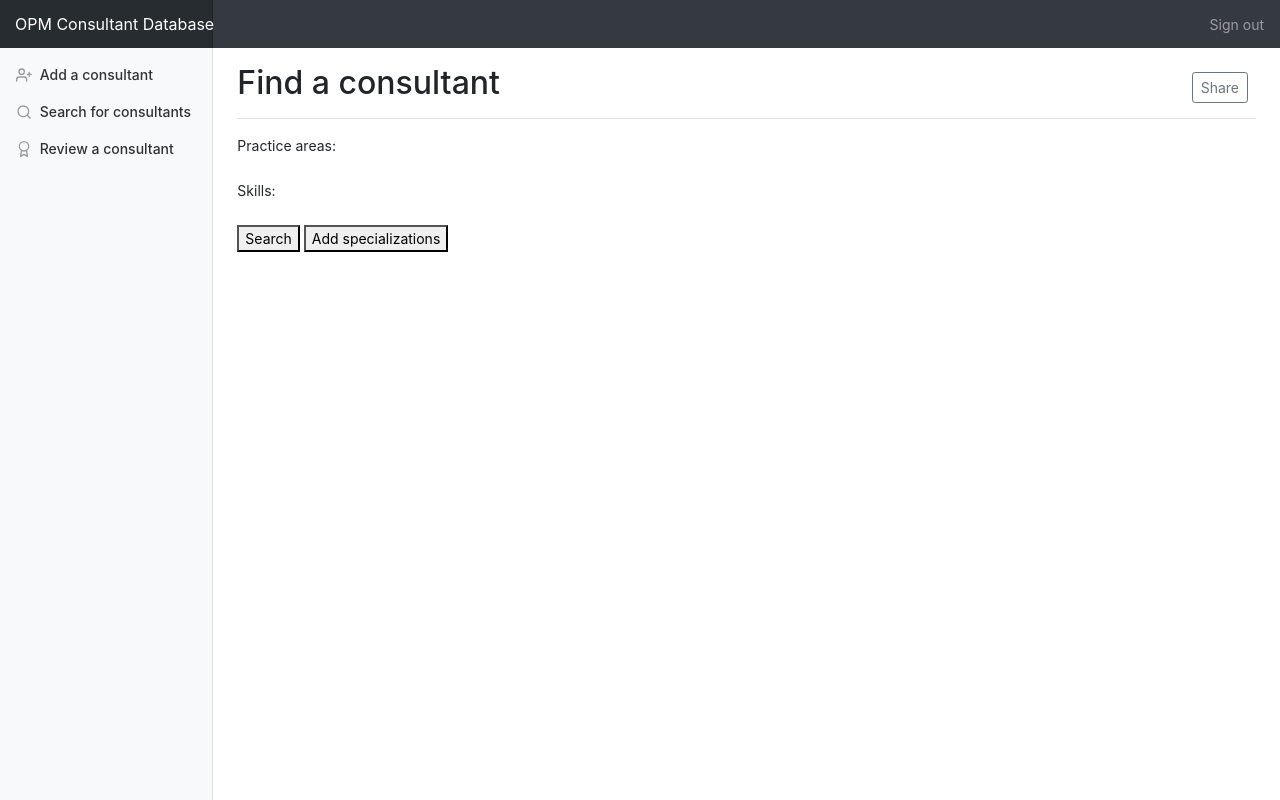
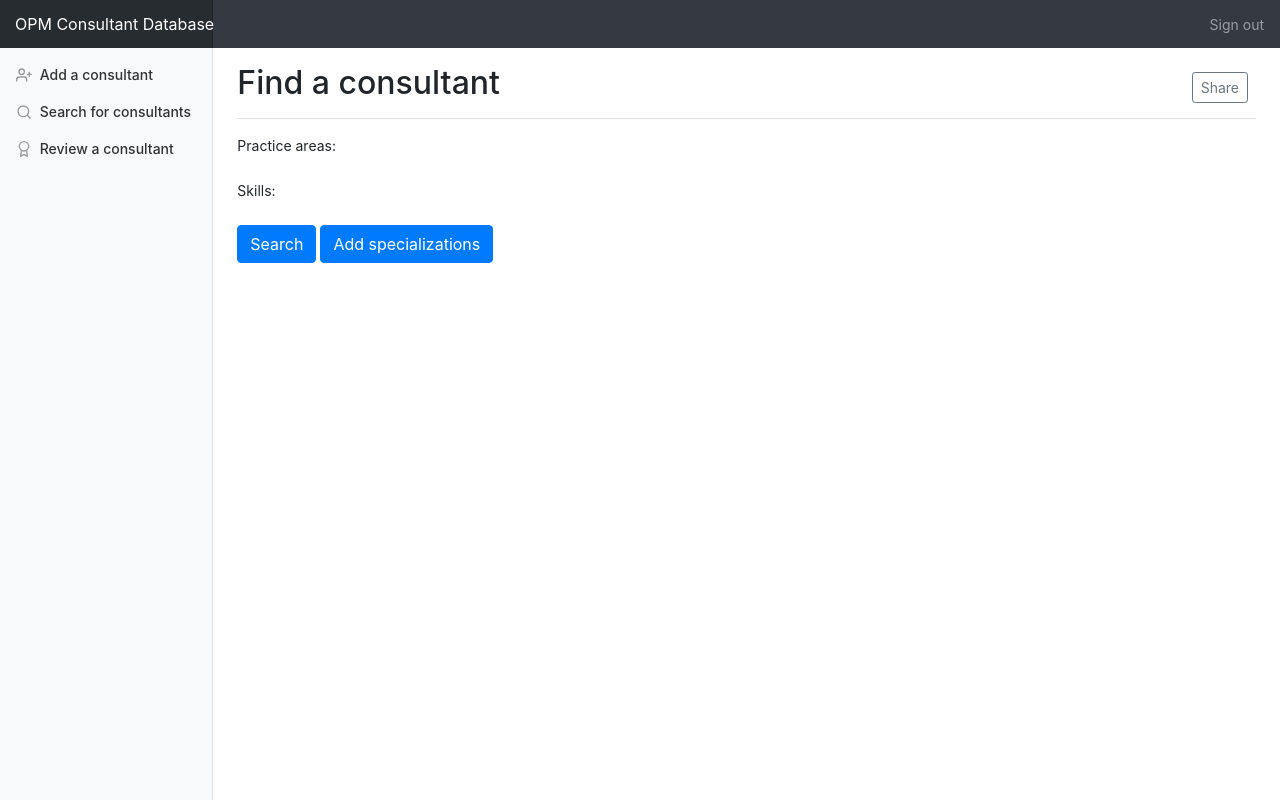
Before and after one commit to faaizajaz/consultDB, a Django app: page / in a window 1280 px wide. Run offline with Django 3.2, Linux system fonts and the light colour scheme; data that the repository does not hold is empty; some libraries are stand-ins or nearby versions.

Commit message:
Bootstrapified buttons

```diff
--- a/consultant/templates/consultant/add-consultant-cv.html
+++ b/consultant/templates/consultant/add-consultant-cv.html
@@ -10,7 +10,7 @@
 		{% csrf_token %}
 		{{ form|crispy }}
 		<div>
-			<button type="Submit">
+			<button class="btn btn-primary" type="Submit">
 				Next
 			</button>
 		</div>
--- a/consultant/templates/consultant/add-consultant-practice-area.html
+++ b/consultant/templates/consultant/add-consultant-practice-area.html
@@ -10,7 +10,7 @@
 		{% csrf_token %}
 		{{ form}}
 		<div>
-			<button type="Submit">
+			<button class="btn btn-primary" type="Submit">
 				Next
 			</button>
 		</div>
--- a/consultant/templates/consultant/add-consultant-skill.html
+++ b/consultant/templates/consultant/add-consultant-skill.html
@@ -10,7 +10,7 @@
 		{% csrf_token %}
 		{{ form|crispy }}
 		<div>
-			<button type="Submit">
+			<button class="btn btn-primary" type="Submit">
 				Next
 			</button>
 		</div>
--- a/consultant/templates/consultant/add-consultant-specialization.html
+++ b/consultant/templates/consultant/add-consultant-specialization.html
@@ -10,7 +10,7 @@
 		{% csrf_token %}
 		{{ form }}
 		<div>
-			<button type="Submit">
+			<button class="btn btn-primary" type="Submit">
 				Next
 			</button>
 		</div>
--- a/consultant/templates/consultant/add-consultant.html
+++ b/consultant/templates/consultant/add-consultant.html
@@ -10,7 +10,7 @@ Register a consultant
 		{% csrf_token %}
 		{{ form|crispy }}
 		<div>
-			<button type="Submit">
+			<button class="btn btn-primary" type="Submit">
 				Next
 			</button>
 		</div>
--- a/consultant/templates/consultant/rate-consultant.html
+++ b/consultant/templates/consultant/rate-consultant.html
@@ -10,7 +10,7 @@ Add a review for {{consultant.first_name}} {{consultant.last_name}}
 		{% csrf_token %}
 		{{ form|crispy }}
 		<div>
-			<button type="Submit">
+			<button class="btn btn-primary" type="Submit">
 				Rate
 			</button>
 		</div>
--- a/query/templates/query/consultant_search.html
+++ b/query/templates/query/consultant_search.html
@@ -10,10 +10,10 @@ Find a consultant
 		{% csrf_token %}
 		{{ form }}
 		<div>
-			<button type="submit" name="search">
+			<button class="btn btn-primary" type="submit" name="search">
 				Search
 			</button>
-			<button type="submit" name="add-specializations">
+			<button class="btn btn-primary" type="submit" name="add-specializations">
 				Add specializations
 			</button>
 
--- a/query/templates/query/specialization_search.html
+++ b/query/templates/query/specialization_search.html
@@ -10,7 +10,7 @@ Choose specializations
 		{% csrf_token %}
 		{{ form }}
 		<div>
-			<button type="submit" name="search">
+			<button class="btn btn-primary" type="submit" name="search">
 				Search
 			</button>
 		</div>
--- a/rating/templates/rating/rating_consultant_search.html
+++ b/rating/templates/rating/rating_consultant_search.html
@@ -10,7 +10,7 @@ Search for a consultant to review
 		{% csrf_token %}
 		{{ form|crispy }}
 		<div>
-			<button type="Submit">
+			<button class="btn btn-primary" type="Submit">
 				Search
 			</button>
 		</div>
```
